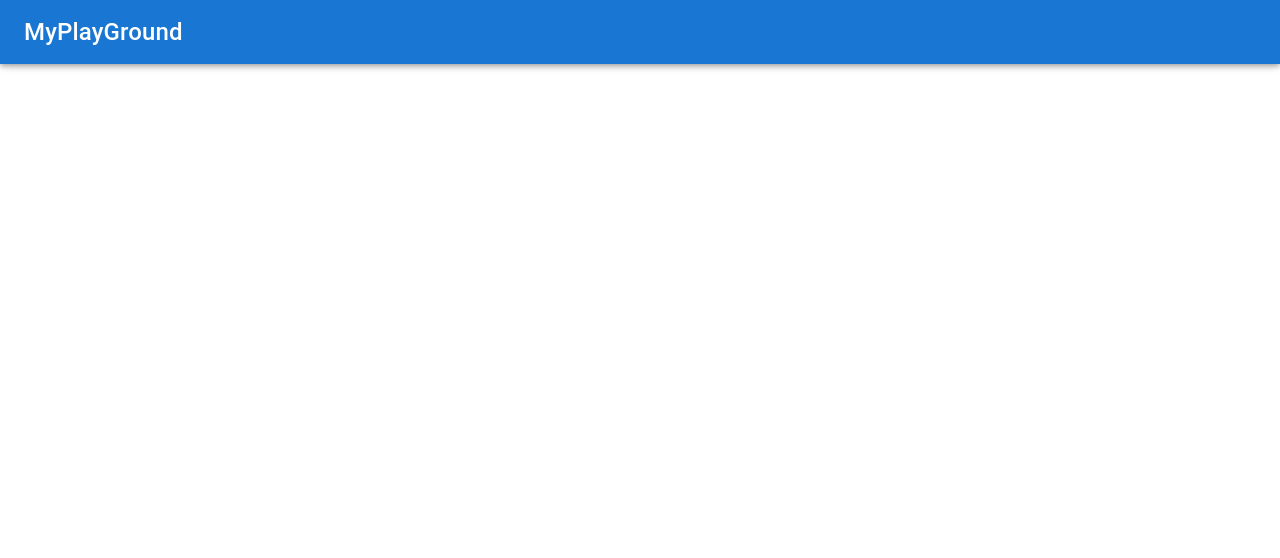
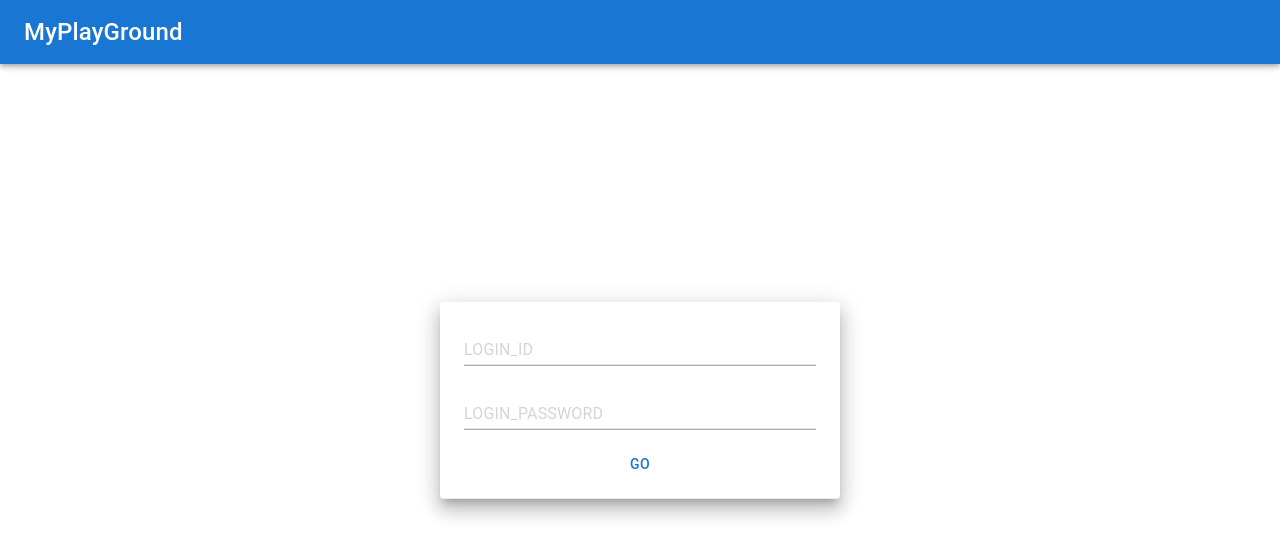
Before and after one commit to YsAoki/myPlaygrounds, a React (Vite) app: page / in a window 1280 px wide. Shown: the top 558 px of the page. Built offline with nearby package versions, Linux system fonts and the light colour scheme.

Commit message:
ログインフォームの画面作成、inputhookの作成

```diff
--- /dev/null
+++ b/src/components/atoms/CTextField/index.tsx
@@ -0,0 +1,8 @@
+import { TextField, TextFieldProps } from "@mui/material";
+import { FC } from "react";
+
+const CTextField: FC<TextFieldProps> = ({ ...other }) => {
+  return <TextField variant="standard" {...other} />;
+};
+
+export default CTextField;
--- /dev/null
+++ b/src/components/atoms/CTextField/style.ts
@@ -0,0 +1,3 @@
+import { TextField, styled } from "@mui/material";
+
+export const STextField = styled(TextField)``
--- a/src/components/organisms/Header/style.ts
+++ b/src/components/organisms/Header/style.ts
@@ -5,4 +5,5 @@ export const SHeaderTitle = styled(Typography)`
   font-weight: 500;
   font-size: 24px;
   flex-grow: 1;
+  cursor: pointer;
 `
--- /dev/null
+++ b/src/components/organisms/TopLoginForm/index.tsx
@@ -0,0 +1,43 @@
+import { Button } from "@mui/material";
+import { FC } from "react";
+import useInput from "../../../hooks/useInput";
+import CTextField from "../../atoms/CTextField";
+import { SContainer, SForm, SWrapperPaper } from "./style";
+import { useNavigate } from "react-router-dom";
+
+const TopLoginForm: FC = () => {
+
+  const navigate = useNavigate();
+  // ID用のinputフック
+  const { input: inputUserId, onChangeInput: onChangeUserId } = useInput();
+  // パスワード用のinputフック
+  const { input: inputUserPassword, onChangeInput: onChangeUserPassword } = useInput();
+
+  const inputValues = {
+    id: inputUserId,
+    password: inputUserPassword,
+  };
+
+  const onSubmitEvent = (e: React.FormEvent<HTMLFormElement>) => {
+    e.preventDefault();
+    navigate("/list")
+  };
+
+  return (
+    <SWrapperPaper elevation={12}>
+      <SContainer>
+        <SForm
+          onSubmit={(e) => {
+            onSubmitEvent(e);
+          }}
+        >
+          <CTextField label="LOGIN_ID" value={inputUserId} onChange={onChangeUserId} />
+          <CTextField label="LOGIN_PASSWORD" value={inputUserPassword} onChange={onChangeUserPassword} />
+          <Button type="submit">GO</Button>
+        </SForm>
+      </SContainer>
+    </SWrapperPaper>
+  );
+};
+
+export default TopLoginForm;
--- /dev/null
+++ b/src/components/organisms/TopLoginForm/style.ts
@@ -0,0 +1,19 @@
+import { Box, Container, Paper, styled } from "@mui/material";
+
+export const SWrapperPaper = styled(Paper)`
+  position: absolute;
+  top: 50%;
+  left: 50%;
+  transform: translate(-50%, -50%);
+  width: 400px;
+`
+
+export const SContainer = styled(Container)`
+  padding: 16px;
+`
+
+export const SForm = styled("form")`
+  display: flex;
+  flex-direction: column;
+  gap: 16px;
+`
--- a/src/components/templates/TopLayout/index.tsx
+++ b/src/components/templates/TopLayout/index.tsx
@@ -1,11 +1,13 @@
 import { FC } from "react";
 import Header from "../../organisms/Header";
+import TopLoginForm from "../../organisms/TopLoginForm";
 
 const TopLayout: FC = () => {
   return (
-    <div>
+    <>
       <Header />
-    </div>
+      <TopLoginForm />
+    </>
   );
 };
 
--- /dev/null
+++ b/src/hooks/useInput.tsx
@@ -0,0 +1,20 @@
+import { ChangeEvent, useState } from "react";
+
+type Props = {
+  defaultValue?: string;
+};
+
+type UseInputReturn = {
+  input: string | number;
+  onChangeInput: (e: ChangeEvent<HTMLInputElement>) => void;
+};
+const useInput = ({ defaultValue = "" }: Props = {}): UseInputReturn => {
+  const [input, setInput] = useState<string>(defaultValue);
+  const onChangeInput = (e: ChangeEvent<HTMLInputElement>) => {
+    setInput(e.target.value);
+  };
+
+  return { input, onChangeInput };
+};
+
+export default useInput;
--- a/src/pages/ReactRouter/index.tsx
+++ b/src/pages/ReactRouter/index.tsx
@@ -6,6 +6,7 @@ const ReactRouter: FC = () => {
   return (
     <Routes>
       <Route path="/" element={<Top />} />
+      <Route path="/list" />
     </Routes>
   );
 };
--- a/src/style.css
+++ b/src/style.css
@@ -1,7 +1,16 @@
-*, *:before, *:after {
+*, *::before, *::after {
   box-sizing: border-box;
-  };
+}
 
-  button:hover {
-    cursor: pointer;
+body {
+  background-color: #fafafa;
+}
+
+@keyframes fadeInAnime{
+  0% {
+    opacity: 0;
   }
+  100% {
+    opacity: 1;
+  }
+}
```
Also changed, not shown: 2 other files (tests, documents, lock files or other folders).
